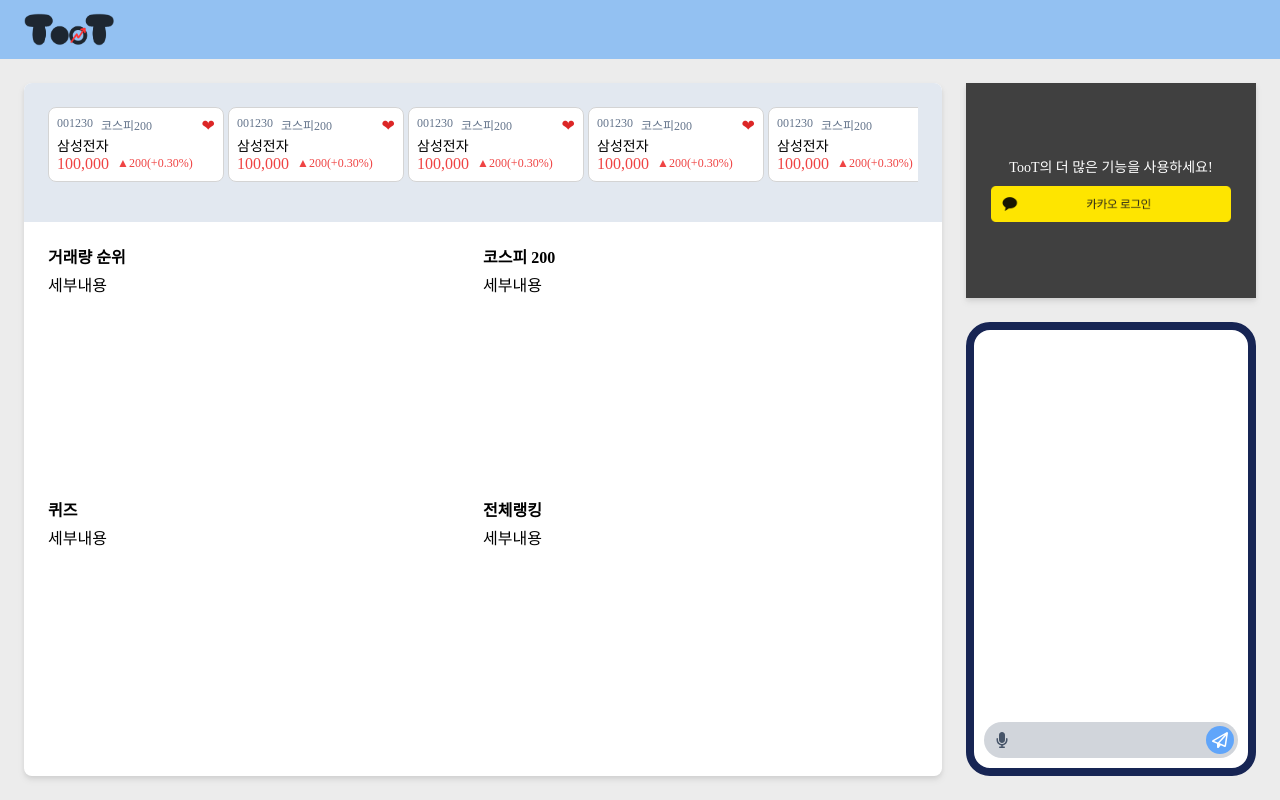
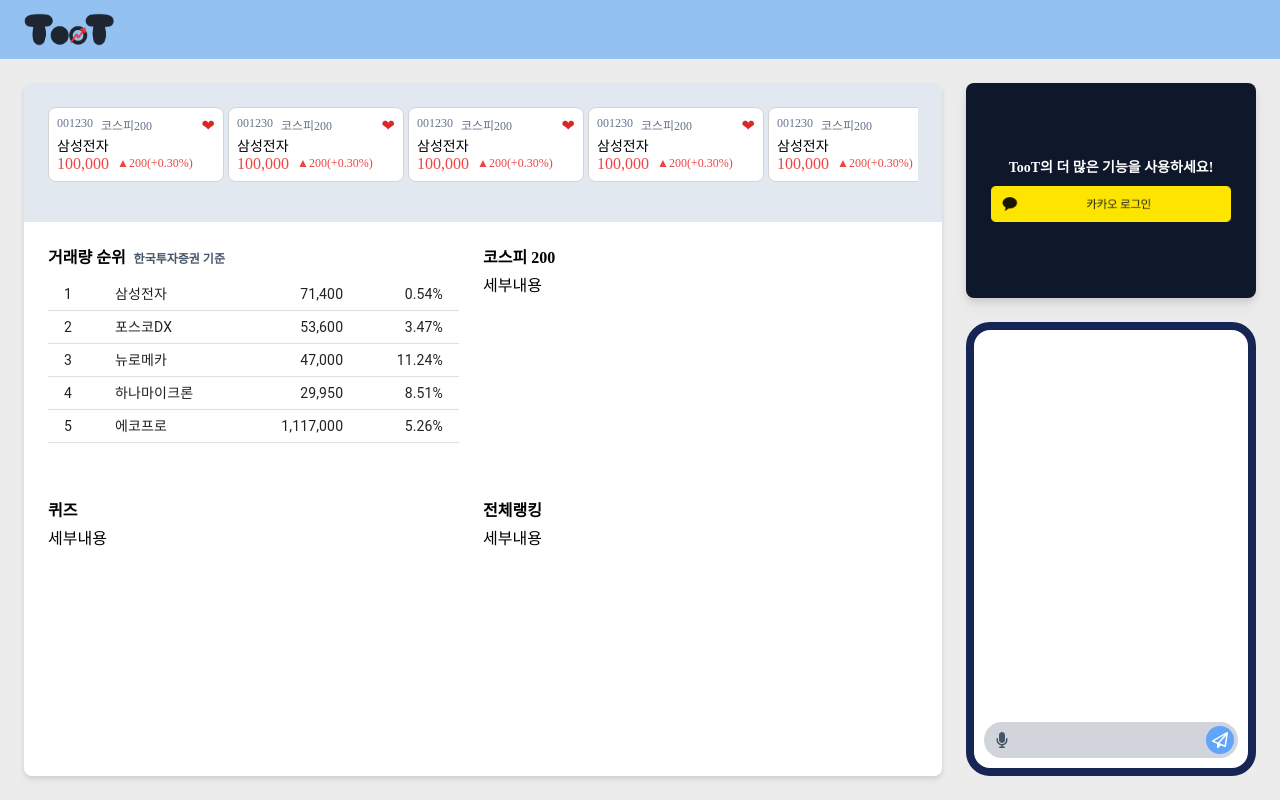
Before and after one commit to real-final/TooT, a React (Create React App) app in the folder frontend/: page / in a window 1280 px wide. Built offline with nearby package versions, Linux system fonts and the light colour scheme.

Commit message:
S09P22A709-248/feat: 거래량 순위 UI 구현

```diff
--- a/frontend/src/common/carousel/Carousel.tsx
+++ b/frontend/src/common/carousel/Carousel.tsx
@@ -1,3 +1,4 @@
+import React from "react";
 import AliceCarousel from "react-alice-carousel";
 import "react-alice-carousel/lib/alice-carousel.css";
 
--- a/frontend/src/common/nav/Nav.tsx
+++ b/frontend/src/common/nav/Nav.tsx
@@ -3,7 +3,9 @@
 const Nav = () => {
   return (
     <div className="flex items-center w-full h-16 bg-main px-6">
-      <img src={logo_dark} alt="logo_dark" width={90} />
+      <a href="/">
+        <img src={logo_dark} alt="logo_dark" width={90} />
+      </a>
     </div>
   );
 };
--- a/frontend/src/components/container/UserContainer.tsx
+++ b/frontend/src/components/container/UserContainer.tsx
@@ -1,10 +1,10 @@
-import KakaoLogin from "./../user/KakaoLogin"
+import KakaoLogin from "./../user/KakaoLogin";
 
 const UserContainer = () => {
   return (
-    <div className="col-span-1 row-span-1 rounded-lg drop-shadow-md">
+    <div className="col-span-1 row-span-1 drop-shadow-lg">
       <KakaoLogin />
     </div>
   );
-}
+};
 export default UserContainer;
--- a/frontend/src/components/main/Home.tsx
+++ b/frontend/src/components/main/Home.tsx
@@ -1,6 +1,7 @@
 import { ReactNode } from "react";
 import StockCard from "../../common/card/StockCard";
 import Carousel from "../../common/carousel/Carousel";
+import TradingRanking from "./TradingRanking";
 
 const Home = () => {
   let items = Array(10).fill(<StockCard />);
@@ -17,8 +18,13 @@
       </div>
       <div className="h-2/5 flex px-6 pt-6">
         <Container className="pr-2">
-          <Title>거래량 순위</Title>
-          <Content>세부내용</Content>
+          <Title>
+            거래량 순위
+            <span className="text-xs text-slate-600 ml-2">한국투자증권 기준</span>
+          </Title>
+          <Content className="pr-6">
+            <TradingRanking />
+          </Content>
         </Container>
         <Container>
           <Title>코스피 200</Title>
--- /dev/null
+++ b/frontend/src/components/main/TradingRanking.tsx
@@ -0,0 +1,40 @@
+import Table from "@mui/material/Table";
+import TableBody from "@mui/material/TableBody";
+import TableCell from "@mui/material/TableCell";
+import TableRow from "@mui/material/TableRow";
+
+function createData(
+  ranking: number,
+  name: string,
+  price: string,
+  percentage: string
+) {
+  return { ranking, name, price, percentage };
+}
+
+const rows = [
+  createData(1, "삼성전자", "71,400", "0.54%"),
+  createData(2, "포스코DX", "53,600", "3.47%"),
+  createData(3, "뉴로메카", "47,000", "11.24%"),
+  createData(4, "하나마이크론", "29,950", "8.51%"),
+  createData(5, "에코프로", "1,117,000", "5.26%"),
+];
+
+const TradingRanking = () => {
+  return (
+    <Table size="small" aria-label="a dense table">
+      <TableBody>
+        {rows.map((row) => (
+          <TableRow key={row.name}>
+            <TableCell align="left">{row.ranking}</TableCell>
+            <TableCell align="left">{row.name}</TableCell>
+            <TableCell align="right">{row.price}</TableCell>
+            <TableCell align="right">{row.percentage}</TableCell>
+          </TableRow>
+        ))}
+      </TableBody>
+    </Table>
+  );
+};
+
+export default TradingRanking;
--- a/frontend/src/components/user/KakaoLogin.tsx
+++ b/frontend/src/components/user/KakaoLogin.tsx
@@ -2,9 +2,13 @@
 
 const KakaoLogin = () => {
   return (
-    <div className="w-full h-full flex flex-col items-center justify-center bg-neutral-700">
-      <p className="text-white text-sm mb-2">TooT의 더 많은 기능을 사용하세요!</p>
-      <img src={kakao_login_logo} alt="kakao_login_img" width={240} />
+    <div className="w-full h-full flex flex-col items-center justify-center bg-slate-900 rounded-lg">
+      <p className="text-white text-sm font-bold mb-2">
+        TooT의 더 많은 기능을 사용하세요!
+      </p>
+      <a href="/auth/kako">
+        <img src={kakao_login_logo} alt="kakao_login_img" width={240} />
+      </a>
     </div>
   );
 };
```
